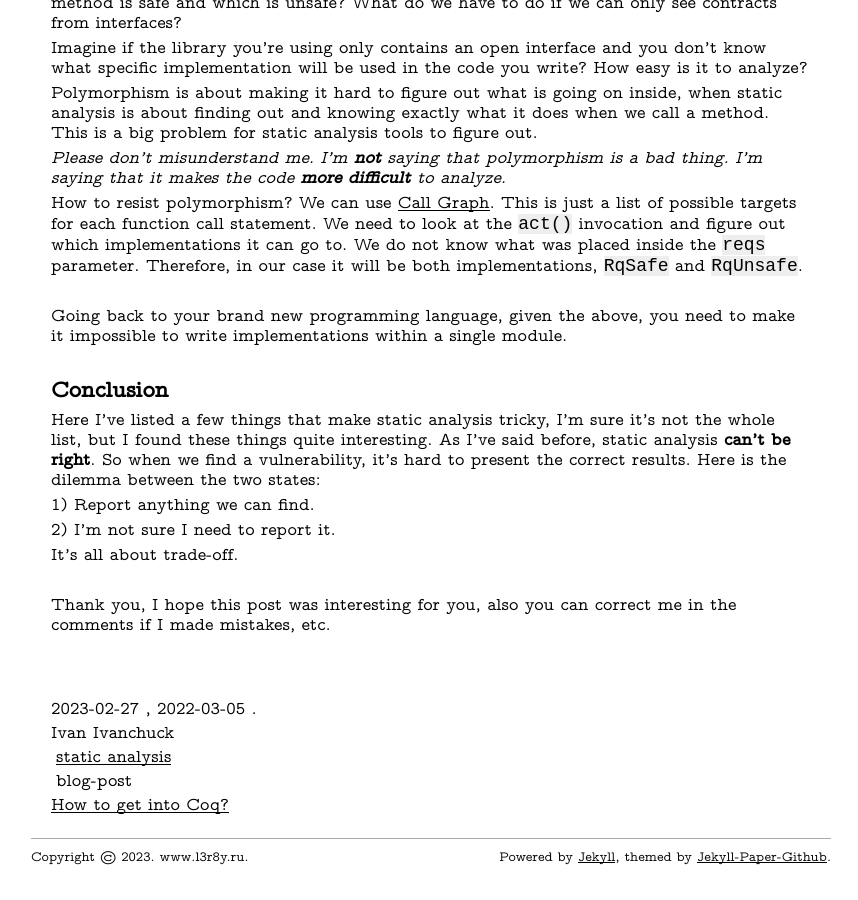
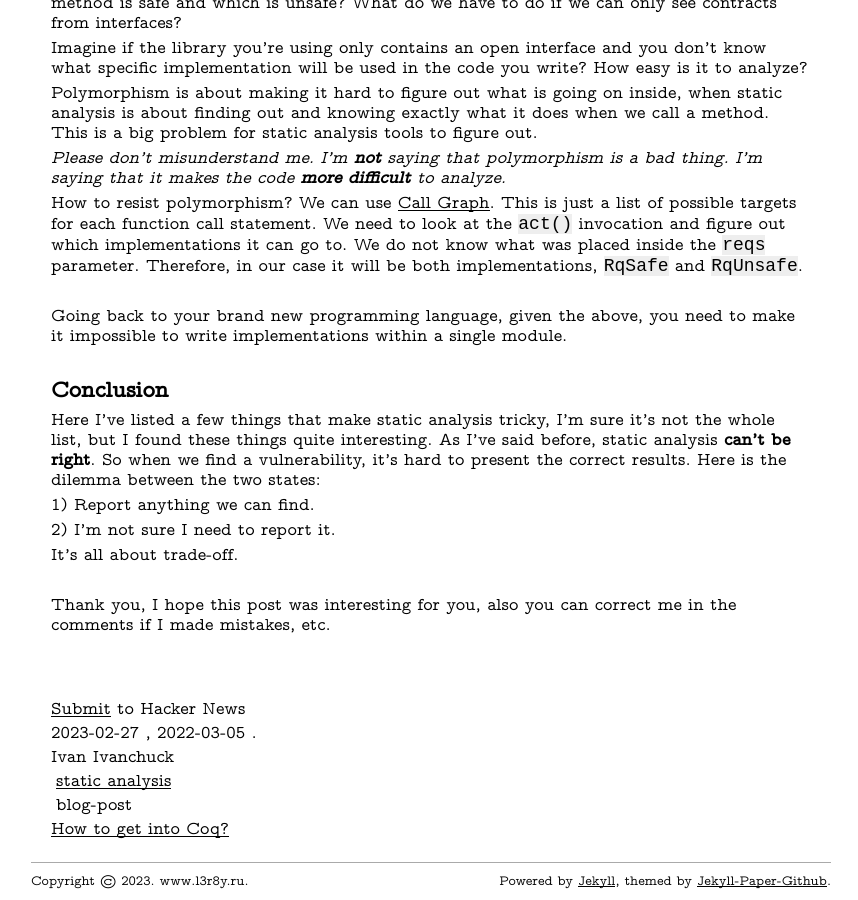
Before and after one commit to l3r8yJ/l3r8yj.github.io, a Jekyll site: the page built from _posts/code/2023-02-27-how-to-develop-un-analyzable-pl.md, in a window 1280 px wide and 900 px high, scrolled down 3558 px. Shown: the whole window, without its empty margins (209-1067 px from the left). Built offline with Jekyll 4.4.1, drawn with Linux system fonts in a browser that asks for light colours; some web fonts are replaced; comment, search, counter and statistics services are not loaded; before the commit the page ends 4434 px from its top, so only the background shows below that.

Commit message:
posts layout

```diff
--- a/_layouts/post.html
+++ b/_layouts/post.html
@@ -16,6 +16,17 @@
   </div>
   <br>
   <div class="post-info">
+    <script id="diffblog-plugin-script" async="false" src="https://diff.blog/static/js/diffblog_plugin_v1.js"></script>
+    <script>
+            document.getElementById("diffblog-plugin-script").addEventListener("load", function () {
+                DiffBlog(
+                    "hu9gfrs2o3ad55qj792h5gmoybcnf637qtfaacufw2awbpkspo"
+                );
+            });
+    </script>
+    <div>
+      <a href="https://news.ycombinator.com/submit">Submit</a> to Hacker News
+    </div>
     <div class="post-date">
       {{ site.data.lang[site.language].post_write_date}}
       {{ page.date | date: '%Y-%m-%d' }}
```
Also changed, not shown: _posts/code/2023-02-27-how-to-develop-un-analyzable-pl.md (+0 -9 lines).
